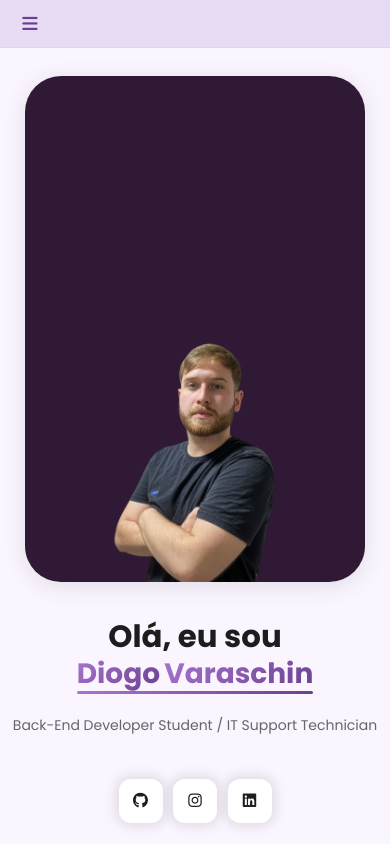
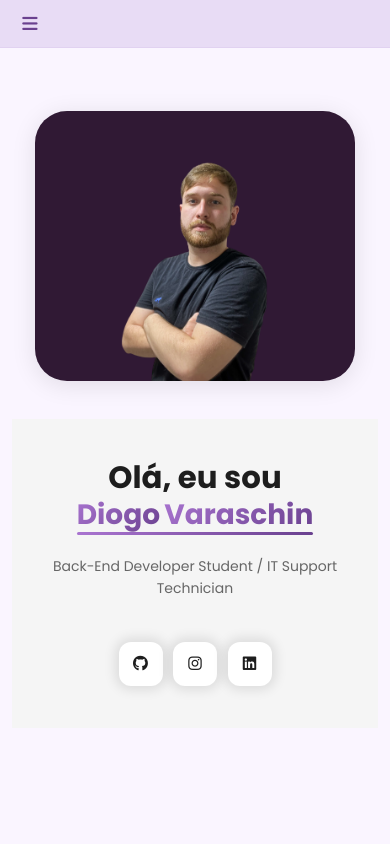
Before and after one commit to diogoww/diogow.dev, a website: page index.html in a window 390 px wide. Shown: the top 844 px of the page. Drawn offline with nearby package versions, Linux system fonts and the light colour scheme.

Commit message:
feat: alterações de responsividade

```diff
--- a/styles/home.css
+++ b/styles/home.css
@@ -153,24 +153,57 @@
 /* Responsividade */
 @media screen and (max-width: 1200px) {
     #home {
+        flex-direction: row;
+        align-items: center;
+        justify-content: center;
         padding: 2rem 5%;
+        gap: 0;
+        background: none;
     }
-
+    #banner {
+        display: flex;
+        align-items: flex-end;
+        justify-content: center;
+        width: 560px;
+        max-width: 560px;
+        min-width: unset;
+        min-height: 450px;
+        height: 450px;
+        border-radius: 36px;
+        margin-left: 0;
+        margin-right: 0;
+        background: #301934;
+        box-shadow: 0 4px 24px 0 rgba(0,0,0,0.10);
+        overflow: hidden;
+        position: relative;
+    }
     #cta {
-        width: 50%;
+        margin-top: 0;
+        display: flex;
+        flex-direction: column;
+        align-items: center;
+        justify-content: center;
+        width: 48%;
+        height: auto;
+        text-align: center;
+        animation: none !important;
     }
-
     #banner {
-        width: 45%;
+        position: relative;
     }
-
     #banner img {
-        animation: none;
-    }
-
-    .shape {
-        width: 50%;
-        right: -5%;
+        display: block;
+        margin: 0;
+        width: auto;
+        height: 100%;
+        max-width: 95%;
+        max-height: 100%;
+        object-fit: contain;
+        align-self: flex-end;
+        position: static;
+        top: auto;
+        left: auto;
+        transform: none;
     }
 }
 
@@ -223,69 +256,60 @@
 
 @media screen and (max-width: 768px) {
     #home {
+        display: flex;
         flex-direction: column;
         align-items: center;
         justify-content: flex-start;
         min-height: 100vh;
-        padding: 2rem 2vw 1rem;
+        padding: 2.5rem 3% 1.5rem 3%;
         gap: 1.2rem;
-        background: none !important;
+        width: 100%;
     }
     #banner {
         display: flex !important;
-        flex-direction: column;
-        justify-content: flex-end;
-        align-items: center;
-        width: 90vw;
-        max-width: 340px;
-        height: 320px;
-        margin: 0 auto 1.2rem auto;
+        align-items: flex-end;
+        justify-content: center;
+        width: 100%;
+        max-width: 320px;
+        height: 270px;
+        min-height: 270px;
+        margin: 2.5rem auto 1.2rem auto;
         background: #301934;
-        border-radius: 36px;
+        border-radius: 32px;
         box-shadow: 0 4px 24px 0 rgba(0,0,0,0.10);
         overflow: hidden;
         position: relative;
     }
     #banner img {
         display: block;
-        margin-left: auto;
-        margin-right: auto;
-        margin-bottom: 0;
+        margin: 0 auto;
         width: auto;
-        height: 98%;
-        max-height: 98%;
+        height: 100%;
+        max-width: 92%;
+        max-height: 100%;
         object-fit: contain;
         align-self: flex-end;
-    }
-    #banner img:hover {
-        animation: none;
+        position: static;
+        top: auto;
+        left: auto;
+        transform: none;
     }
     #cta {
+        margin-top: 0;
+        display: flex;
+        flex-direction: column;
+        align-items: center;
+        justify-content: center;
         width: 100%;
-        align-items: center !important;
-        justify-content: flex-start !important;
-        text-align: center !important;
-        background: none;
-        box-shadow: none;
-        border-radius: 0;
-        padding: 0;
-        margin: 0 auto;
+        text-align: center;
         gap: 0.7rem;
         animation: none !important;
-        display: flex;
-        flex-direction: column;
-    }
-    #cta .title, #cta .description, #cta .name-wrapper {
-        text-align: center !important;
-        justify-content: center !important;
-        align-items: center !important;
-        margin-left: auto;
-        margin-right: auto;
     }
     .social-media-buttons {
         justify-content: center;
-        margin-left: auto;
-        margin-right: auto;
+        align-items: center;
+        gap: 1rem;
+        margin: 0.7rem 0 0 0;
     }
 }
 
```
